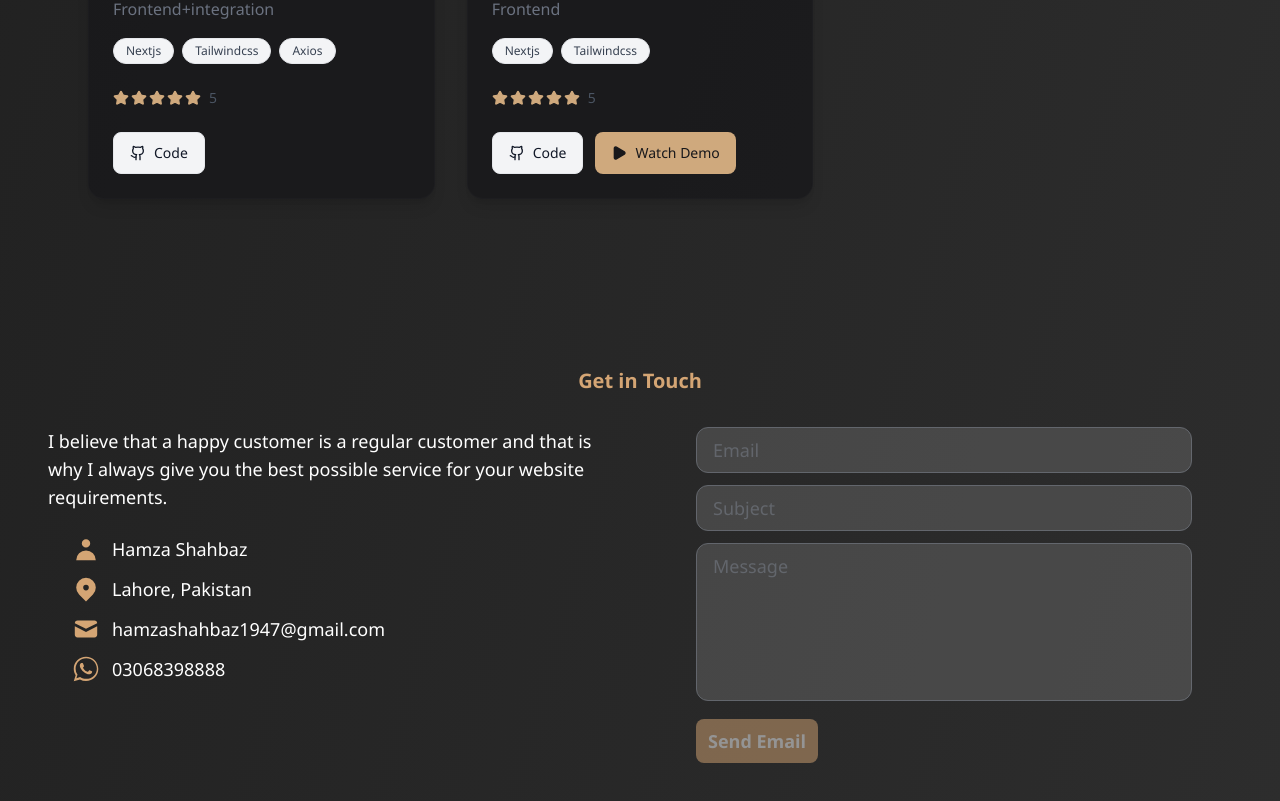
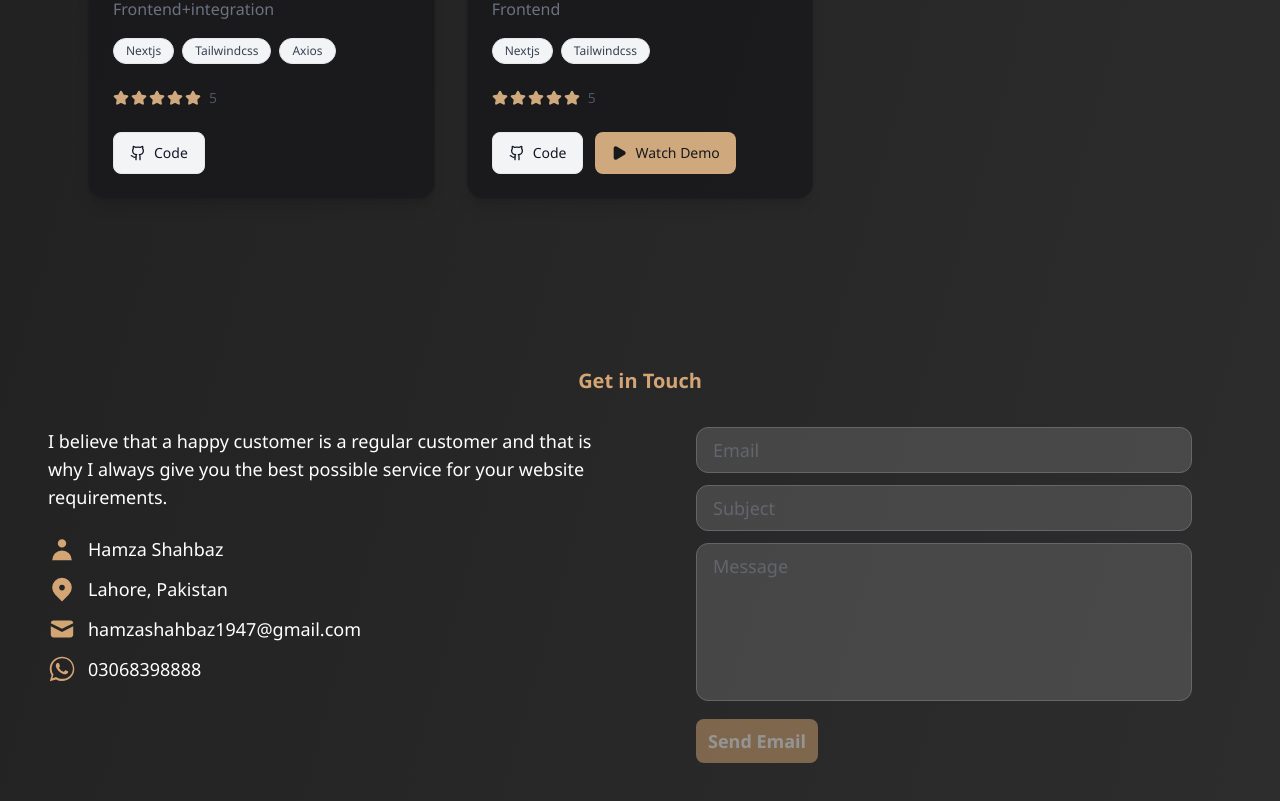
Before and after one commit to SaudCh/MERN-Hamza-Portfolio, a React (Create React App) app: page / in a window 1280 px wide. Shown: the part 3795-4596 px from the top of the page. Built offline with nearby package versions, Linux system fonts and the light colour scheme.

Commit message:
hamzaportfolio

```diff
--- a/src/components/Contact/index.js
+++ b/src/components/Contact/index.js
@@ -20,7 +20,7 @@ const Contact = () => {
           requirements.
         </p>
 
-        <div className="mt-6 space-y-3 px-0 sm:px-6">
+        <div className="mt-6 space-y-3 px-0 ">
           <div className="flex items-center gap-3">
             <UserIcon className="text-[#d4a574] h-7 w-7" />
             <p className="text-lg text-white">Hamza Shahbaz</p>
```
